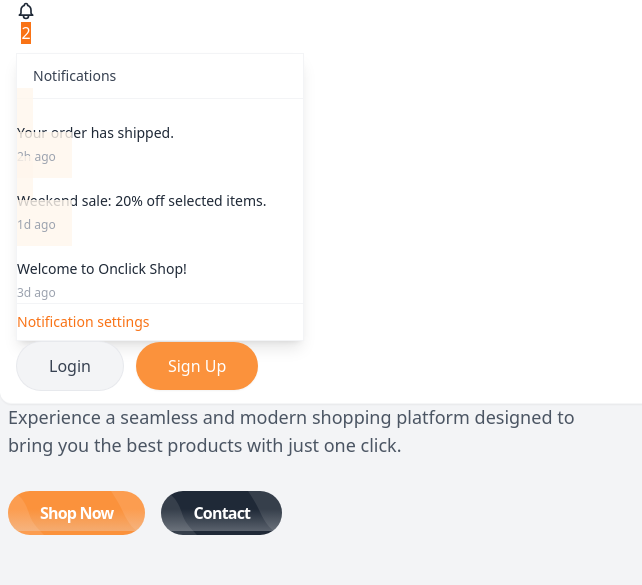
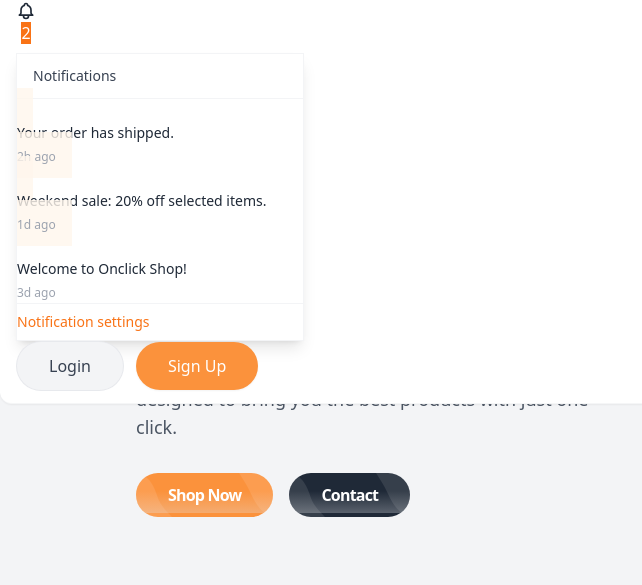
Before and after one commit to montassarbf/onClickShop, a React (Vite) app in the folder ecommerce-front/: page / in a window 1280 px wide. Shown: the part 183-768 px from the top of the page, without its empty margins (0-642 px from the left). Built offline with nearby package versions, Linux system fonts and the light colour scheme; no server answers.

Commit message:
fix size of Home page

```diff
--- a/ecommerce-front/src/pages/Home.tsx
+++ b/ecommerce-front/src/pages/Home.tsx
@@ -2,8 +2,8 @@ import Animation from "./Animation";
 
 export default function Home() {
   return (
-    <section id="Home" className="min-h-screen bg-gray-100 flex items-center pt-6 md:pt-10">
-      <div className="container mx-auto px-2 grid grid-cols-1 md:grid-cols-2 items-center gap-5">
+    <section id="Home" className="min-h-screen bg-gray-100 flex items-center pt-6 md:pt-10" style={{ minHeight: 'calc(100vh - 64px)' }}>
+      <div className="container mx-32 px-2 grid grid-cols-1 md:grid-cols-2 items-center gap-5">
 
         {/* LEFT SIDE – CONTENT */}
         <div className="space-y-8">
```
